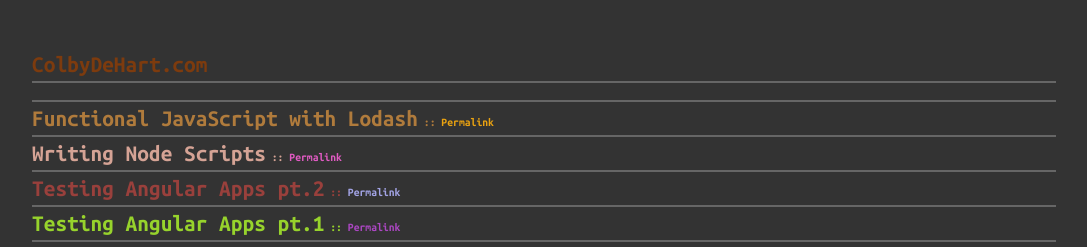
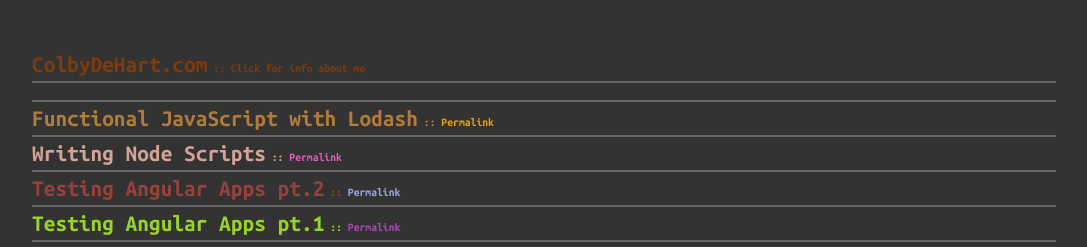
Before and after one commit to colbydehart/colbydehart.github.io, a Jekyll site: the page built from index.html, in a window 1280 px wide. Shown: the top 247 px of the page, without its empty margins (96-1183 px from the left). Built offline with Jekyll 4.4.1, drawn with Linux system fonts in a browser that asks for light colours; nearby versions of some CDN libraries; the list of posts is cut into pages by our own code.

Commit message:
Update index.html

```diff
--- a/index.html
+++ b/index.html
@@ -4,7 +4,7 @@ layout: default
 
 <div class="container">
   <div class="slide">
-    <h3>ColbyDeHart.com</h3>
+    <h3>ColbyDeHart.com<small> :: Click for info about me</small></h3>
     <div class="content">
       <p>
         My name is Colby DeHart. I live in Nashville, Tennessee. I love dogs, programming, bikes, and all
```
